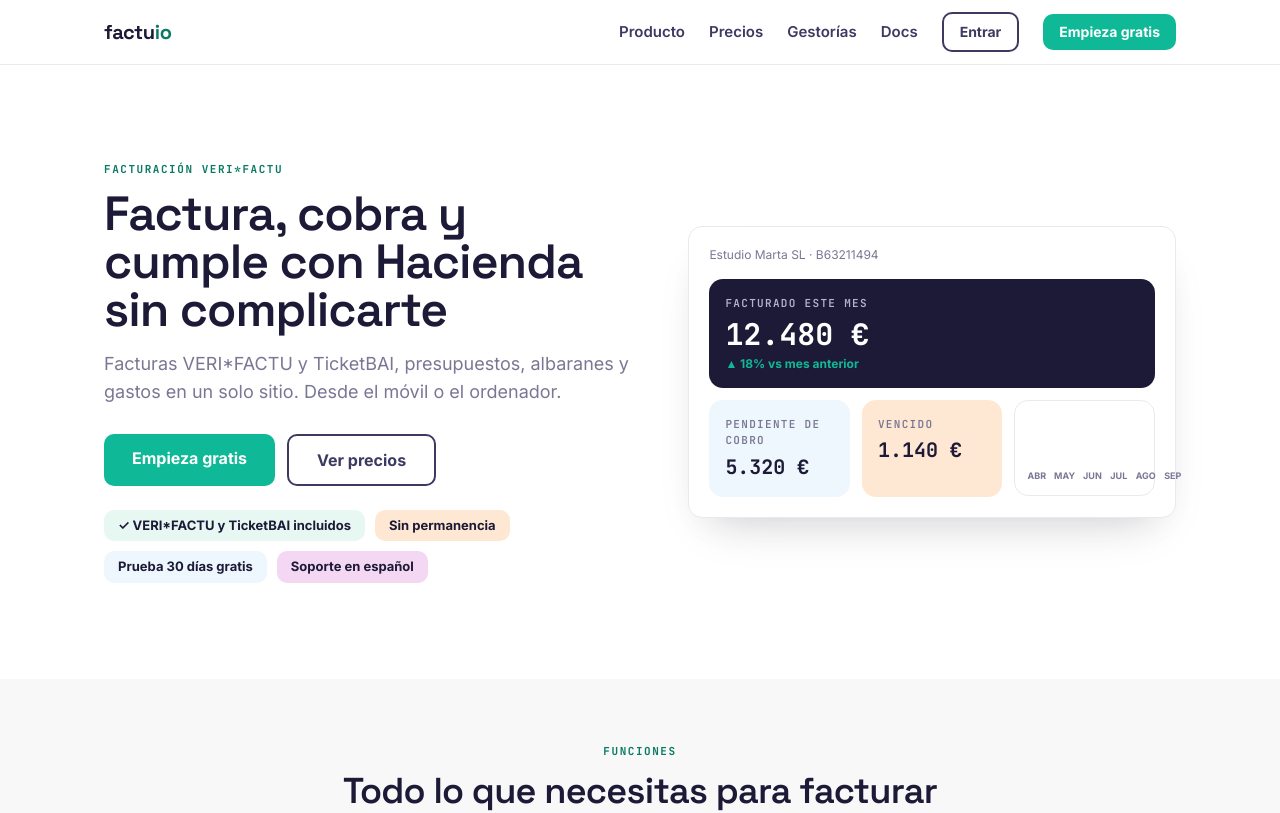
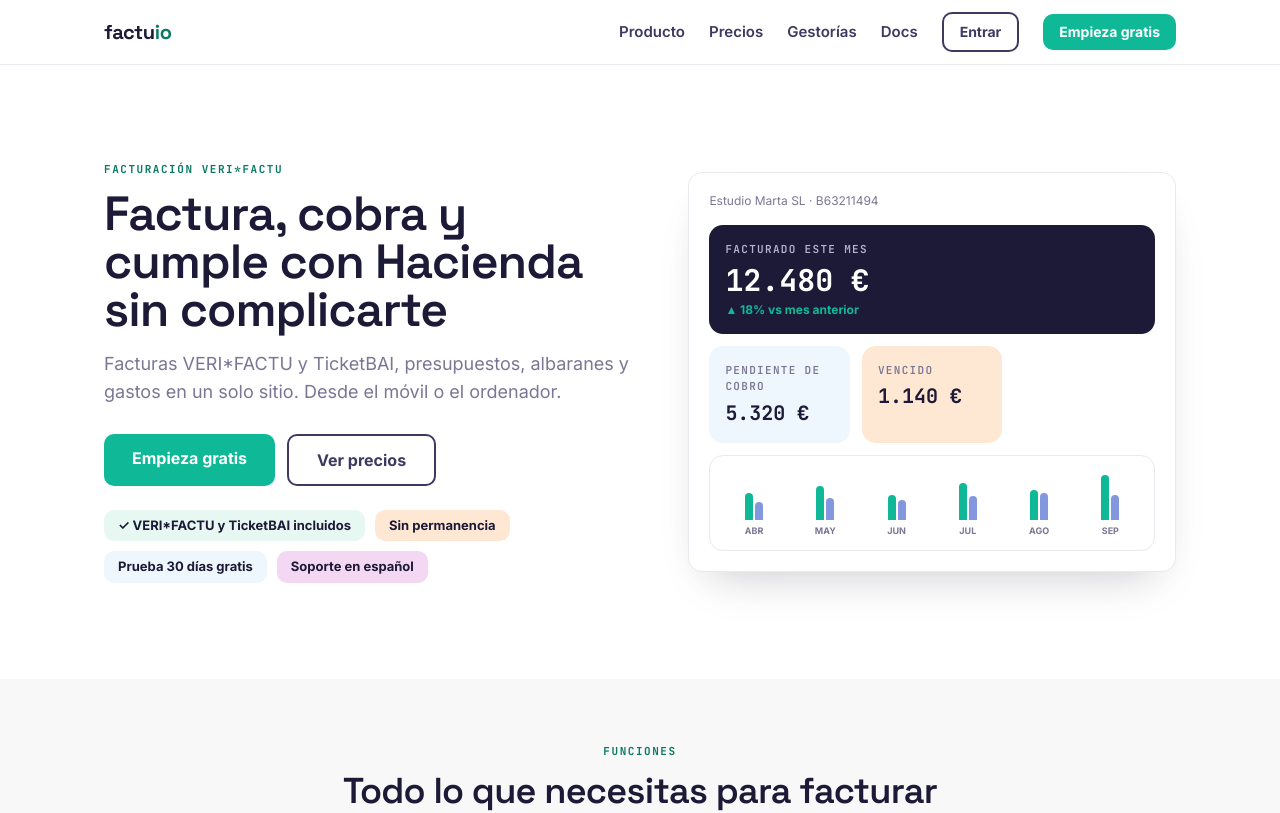
Before and after one commit to bcntec/factuio-portal, a Next.js app: page / in a window 1280 px wide. Shown: the top 813 px of the page. Built offline with nearby package versions, Linux system fonts and the light colour scheme; no server answers.

Commit message:
fix: dashboard mock chart layout and decorative icon a11y
Claude-Session: https://claude.ai/code/session_016P83a2HXWxEahowrERbXY1

```diff
--- a/src/components/compliance-band.tsx
+++ b/src/components/compliance-band.tsx
@@ -13,7 +13,7 @@ export function ComplianceBand() {
         </div>
         <ul className="grid grid-cols-2 gap-3">
           {c.seals.map((s) => (
-            <li key={s} className="flex items-center gap-2 rounded-xl border border-border bg-card px-4 py-3 text-sm font-bold text-navy"><ShieldCheck size={18} className="text-electric" />{s}</li>
+            <li key={s} className="flex items-center gap-2 rounded-xl border border-border bg-card px-4 py-3 text-sm font-bold text-navy"><ShieldCheck size={18} className="text-electric" aria-hidden="true" />{s}</li>
           ))}
         </ul>
       </div>
--- a/src/components/dashboard-mock.tsx
+++ b/src/components/dashboard-mock.tsx
@@ -13,10 +13,10 @@ export function DashboardMock() {
         </div>
         <div className="rounded-xl bg-sky p-4"><p className="bcn-label">{m.pending.label}</p><p className="bcn-num mt-1 text-xl font-bold text-navy">{m.pending.value}</p></div>
         <div className="rounded-xl bg-peach p-4"><p className="bcn-label">{m.overdue.label}</p><p className="bcn-num mt-1 text-xl font-bold text-navy">{m.overdue.value}</p></div>
-        <div className="flex h-24 items-end gap-2 rounded-xl border border-border p-3">
+        <div className="flex h-24 items-stretch gap-2 rounded-xl border border-border p-3 sm:col-span-3">
           {m.bars.map((h, i) => (
-            <div key={i} className="flex flex-1 flex-col items-center gap-1">
-              <div className="flex h-full w-full items-end justify-center gap-0.5">
+            <div key={i} className="flex flex-1 flex-col items-center justify-end gap-1">
+              <div className="flex w-full flex-1 items-end justify-center gap-0.5">
                 <span className="w-2 rounded-t bg-mint" style={{ height: `${h}%` }} />
                 <span className="w-2 rounded-t bg-peri opacity-75" style={{ height: `${m.barsExpenses[i]}%` }} />
               </div>
--- a/src/components/feature-grid.tsx
+++ b/src/components/feature-grid.tsx
@@ -8,7 +8,7 @@ export function FeatureGrid({ features }: { features: readonly Feature[] }) {
         const Icon = icons[f.icon];
         return (
           <article key={f.title} className="rounded-xl border border-border bg-card p-6 brutal-shadow-sm">
-            <span className="mb-4 grid size-11 place-items-center rounded-lg bg-mint-tint text-electric"><Icon size={22} /></span>
+            <span className="mb-4 grid size-11 place-items-center rounded-lg bg-mint-tint text-electric"><Icon size={22} aria-hidden="true" /></span>
             <h3 className="text-lg text-navy">{f.title}</h3>
             <p className="mt-2 text-[15px] text-muted-foreground">{f.text}</p>
           </article>
--- a/src/components/gestorias-teaser.tsx
+++ b/src/components/gestorias-teaser.tsx
@@ -13,7 +13,7 @@ export function GestoriasTeaser() {
           <Link href="/gestorias/" className="mt-6 inline-block rounded-lg bg-mint px-6 py-3 font-bold text-white hover:bg-mint-600">{g.cta}</Link>
         </div>
         <ul className="flex flex-col gap-3">
-          {g.bullets.map((b) => <li key={b} className="flex items-center gap-3 text-[15px]"><span className="grid size-6 place-items-center rounded-md bg-mint"><Check size={14} strokeWidth={3} /></span>{b}</li>)}
+          {g.bullets.map((b) => <li key={b} className="flex items-center gap-3 text-[15px]"><span className="grid size-6 place-items-center rounded-md bg-mint"><Check size={14} strokeWidth={3} aria-hidden="true" /></span>{b}</li>)}
         </ul>
       </div>
     </section>
```
